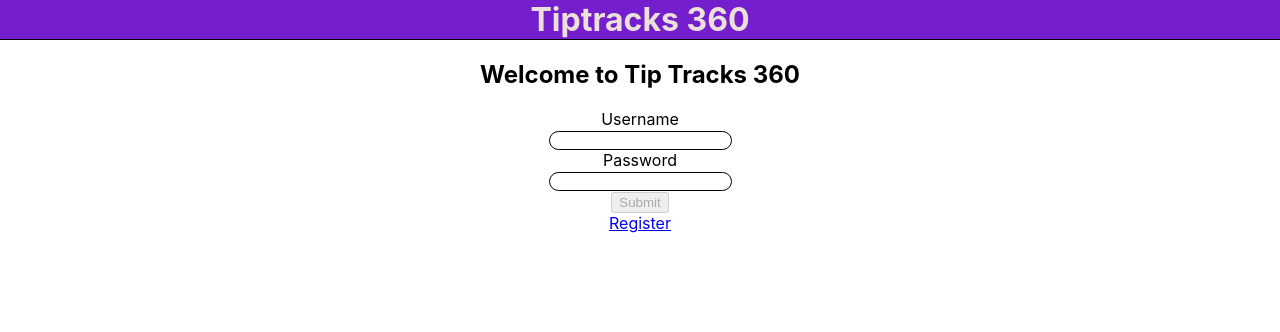
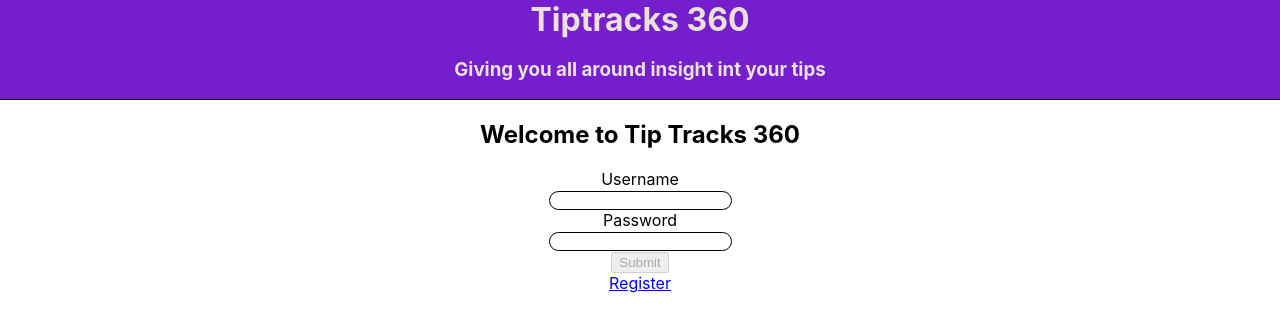
Before and after one commit to skunkpirates42/tiptracks-360-client, a React (Create React App) app: page / in a window 1280 px wide. Shown: the top 332 px of the page. Built offline with nearby package versions, Linux system fonts and the light colour scheme; no server answers.

Commit message:
add formatted date to stats output

```diff
--- a/package.json
+++ b/package.json
@@ -4,8 +4,8 @@
   "private": true,
   "dependencies": {
     "jwt-decode": "^2.2.0",
+    "moment": "^2.24.0",
     "react": "^16.7.0",
-    "react-datepicker": "^2.1.0",
     "react-dom": "^16.7.0",
     "react-router-dom": "^4.3.1",
     "react-scripts": "2.1.3",
--- a/src/components/add-tips-form.js
+++ b/src/components/add-tips-form.js
@@ -11,6 +11,7 @@ export class AddTipsForm extends Component {
     const { date, baseWage, hours, notes, tippedOut, totalTips } = values
     const { dispatch } = this.props;
     const newReport = { date, baseWage, hours, notes, tippedOut, totalTips }
+    console.log(values)
     return dispatch(saveTips(newReport));
     // Trying to redirect to stats page ...
     // .then(() => this.props.history.push('/stats'));
--- a/src/components/header-bar.js
+++ b/src/components/header-bar.js
@@ -21,6 +21,7 @@ export class HeaderBar extends React.Component {
     return (
       <header className="app-header">
         <h1>Tiptracks 360</h1>
+        <h3>Giving you all around insight int your tips</h3>
         { logOutButton }
       </header>
     );
--- a/src/components/stats-page.js
+++ b/src/components/stats-page.js
@@ -2,7 +2,9 @@ import React, { Component } from 'react'
 import { connect } from 'react-redux';
 import requiresLogin from './requires-login';
 import { fetchTipsData } from '../actions/tips';
+// import moment from 'moment'
 import './stats-page.css'
+// console.log(moment('2019-02-07'))
 
 export class StatsPage extends Component {
   state = {
@@ -17,6 +19,7 @@ export class StatsPage extends Component {
     const tips = this.props.tips.map((tip) => {
       return (
         <li className="tip-report" key={tip.id}>
+          <p>{tip.formattedDate}</p>
           <p name="tips">Total Tips: <span>{(tip.totalTips - tip.tippedOut)}</span></p>
           <p name="tips">Total Hours: <span>{tip.hours}</span></p>
           <p name="tips">Hourly Rate: <span>${(tip.totalTips / tip.hours).toFixed(2)} / hr</span></p>
```
Also changed, not shown: 1 other file (tests, documents, lock files or other folders).
